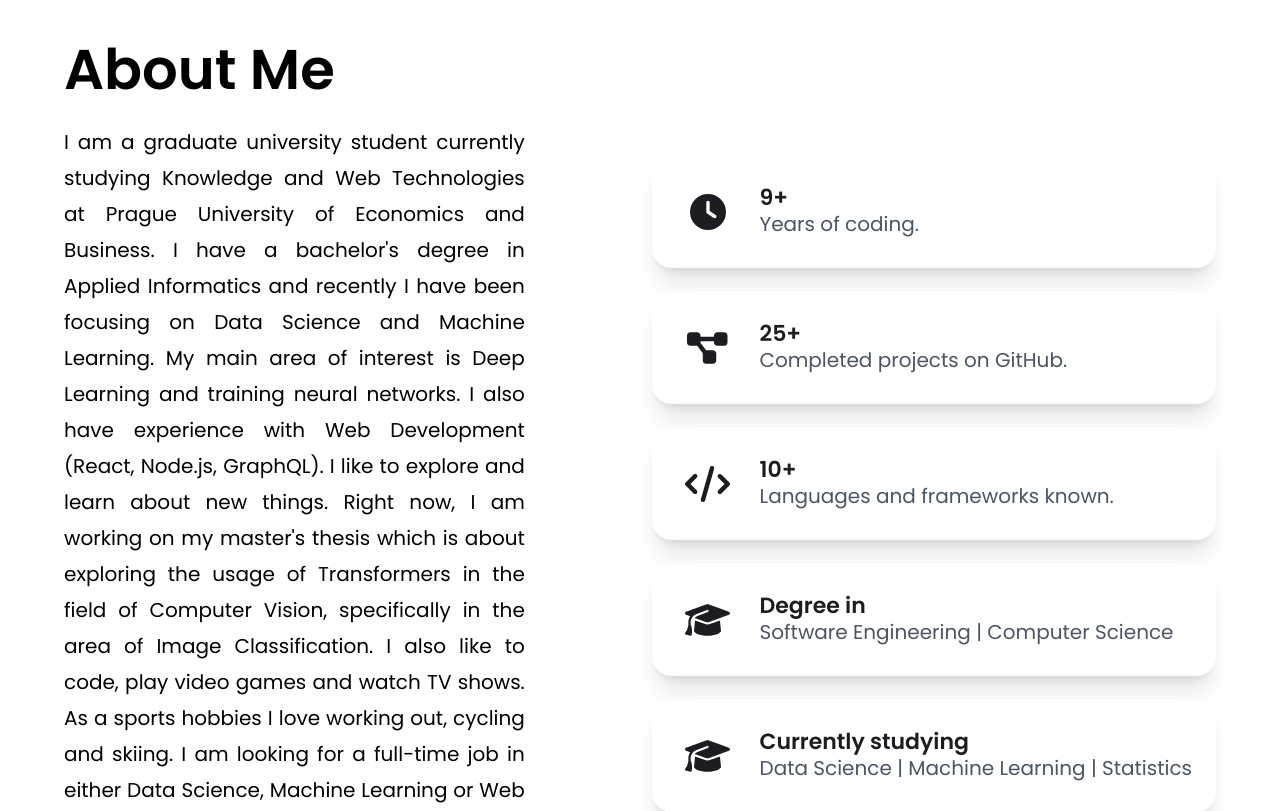
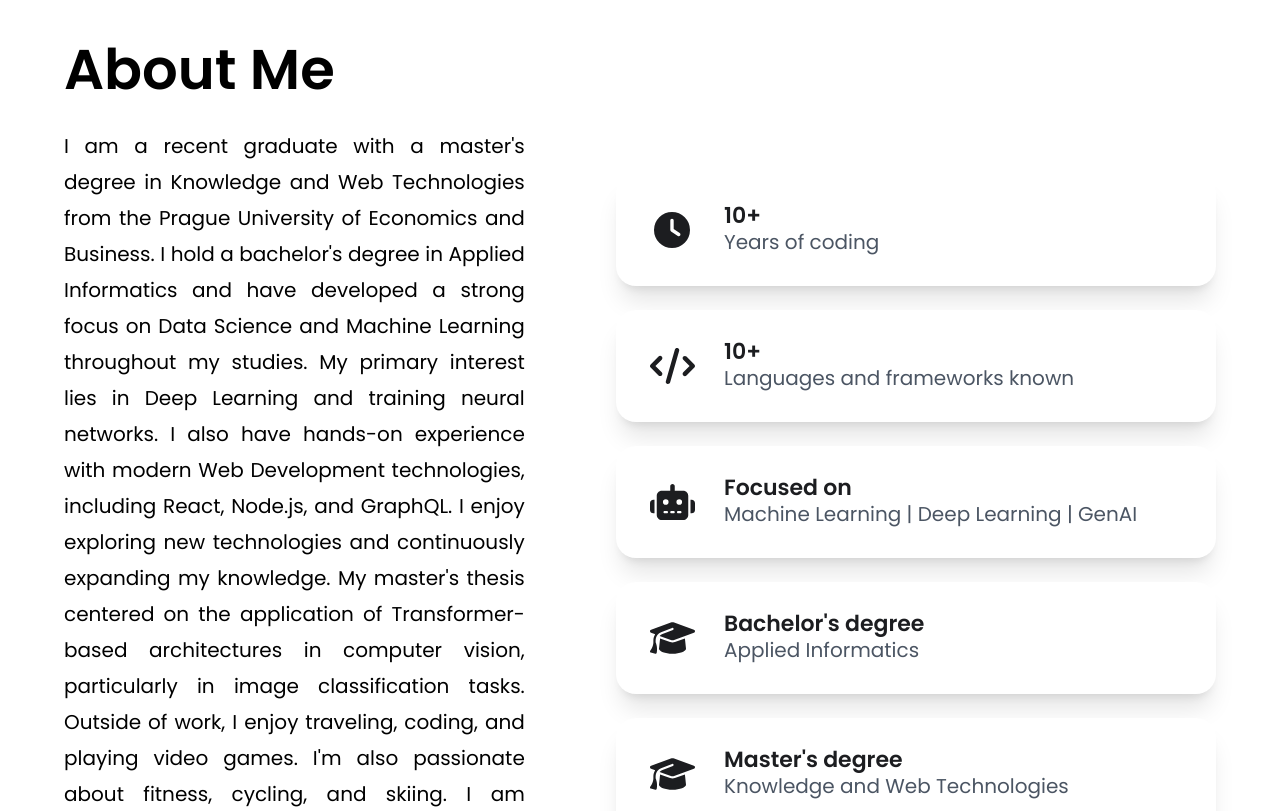
Before and after one commit to itsDaiton/portfolio, a React (Vite) app: page / in a window 1280 px wide. Shown: the part 1100-1911 px from the top of the page. Built offline with nearby package versions, Linux system fonts and the light colour scheme.

Commit message:
feat: update About and Education sections

```diff
--- a/src/components/About.jsx
+++ b/src/components/About.jsx
@@ -12,25 +12,29 @@ const About = () => {
           </h1>
           <div className="flex lg:flex-row flex-col justify-between items-center">
             <p
-              className="font-normal md:text-[20px] sm:text-[18px] es:text-[16px] text-[14px] xl:w-[40%] lg:w-[60%] w-fit
-            text-justify xl:leading-[36px] lg:leading-[32px] leading-[24px] mr-10 lg:mb-0 mb-10 mt-3"
+              className="font-normal text-justify break-words hypens-auto
+             text-[14px] sm:text-[16px] md:text-[18px] lg:text-[20px]
+             leading-[26px] sm:leading-[30px] md:leading-[32px] lg:leading-[36px]
+             xl:w-[40%] lg:w-[55%] w-fit
+             mr-10 mt-4 mb-8"
             >
-              I am a graduate university student currently studying Knowledge
-              and Web Technologies at Prague University of Economics and
-              Business. I have a bachelor's degree in Applied Informatics and
-              recently I have been focusing on Data Science and Machine
-              Learning. My main area of interest is Deep Learning and training
-              neural networks. I also have experience with Web Development
-              (React, Node.js, GraphQL). I like to explore and learn about new
-              things. Right now, I am working on my master's thesis which is
-              about exploring the usage of Transformers in the field of Computer
-              Vision, specifically in the area of Image Classification. I also
-              like to code, play video games and watch TV shows. As a sports
-              hobbies I love working out, cycling and skiing. I am looking for a
-              full-time job in either Data Science, Machine Learning or Web
-              Development after my graduation in June 2025.
+              I am a recent graduate with a master's degree in Knowledge and Web
+              Technologies from the Prague University of Economics and Business.
+              I hold a bachelor's degree in Applied Informatics and have
+              developed a strong focus on Data Science and Machine Learning
+              throughout my studies. My primary interest lies in Deep Learning
+              and training neural networks. I also have hands-on experience with
+              modern Web Development technologies, including React, Node.js, and
+              GraphQL. I enjoy exploring new technologies and continuously
+              expanding my knowledge. My master's thesis centered on the
+              application of Transformer-based architectures in computer vision,
+              particularly in image classification tasks. Outside of work, I
+              enjoy traveling, coding, and playing video games. I'm also
+              passionate about fitness, cycling, and skiing. I am currently
+              seeking a full-time position in Data Science, Machine Learning or
+              Generative AI.
             </p>
-            <div className="flex flex-col lg:ml-10 ml-0">
+            <div className="flex flex-col lg:ml-10 ml-0 lg:min-w-[600px]">
               {about.map((item) => (
                 <div
                   className="flex flex-row lg:p-6 md:p-4 es:p-3 p-1 rounded-[20px] bg-white shadow-xl dark:bg-gray-700 mb-6 md:pr-20 sm:pr-10 pr-5 dark:text-white"
--- a/utils/data.js
+++ b/utils/data.js
@@ -1,5 +1,5 @@
 import { faGithub, faLinkedin } from "@fortawesome/free-brands-svg-icons"
-import { faClock, faCode, faEnvelope, faProjectDiagram, faUniversity, faGraduationCap } from "@fortawesome/free-solid-svg-icons"
+import { faClock, faCode, faEnvelope, faUniversity, faGraduationCap, faRobot } from "@fortawesome/free-solid-svg-icons"
 
 export const navigation = [
   {
@@ -27,32 +27,33 @@ export const navigation = [
 export const about = [
   {
     id: 1,
-    title: '9+',
-    text: 'Years of coding.',
+    title: '10+',
+    text: 'Years of coding',
     icon: faClock
   },
+
   {
     id: 2,
-    title: '25+',
-    text: 'Completed projects on GitHub.',
-    icon: faProjectDiagram
+    title: '10+',
+    text: 'Languages and frameworks known',
+    icon: faCode
   },
   {
     id: 3,
-    title: '10+',
-    text: 'Languages and frameworks known.',
-    icon: faCode
+    title: 'Focused on',
+    text: 'Machine Learning | Deep Learning | GenAI',
+    icon: faRobot
   },
   {
     id: 4,
-    title: 'Degree in',
-    text: 'Software Engineering | Computer Science',
+    title: 'Bachelor\'s degree',
+    text: 'Applied Informatics',
     icon: faGraduationCap
   },
   {
     id: 5,
-    title: 'Currently studying',
-    text: 'Data Science | Machine Learning | Statistics',
+    title: 'Master\'s degree',
+    text: 'Knowledge and Web Technologies',
     icon: faGraduationCap
   },
 ]
@@ -240,7 +241,7 @@ export const education = [
     id: 1,
     institution: 'Prague University of Economics and Business',
     degree: 'Knowledge and Web Technologies | Quantitative Analysis',
-    duration: '2023 - Present',
+    duration: '2023 - 2025',
     icon: faGraduationCap,
   },
   {
```
